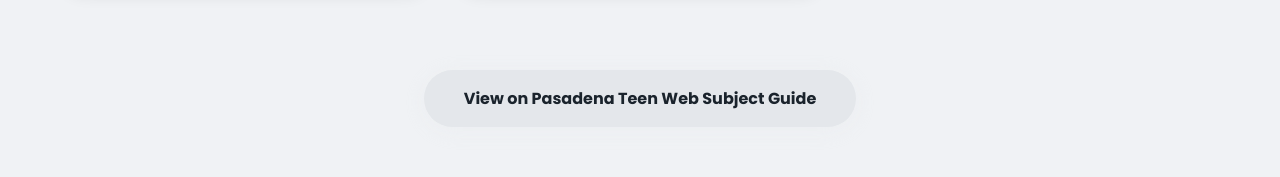
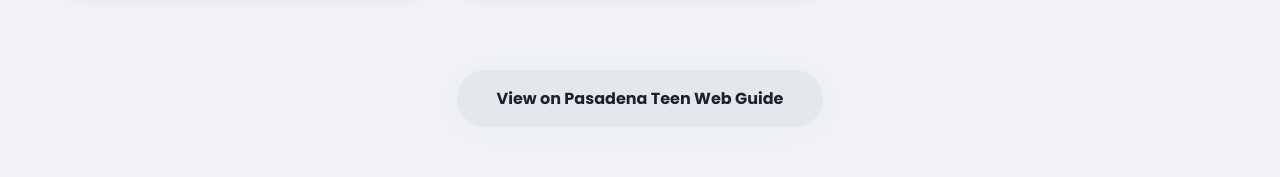
Before and after one commit to aaronshen2027/Path_Guard, a plain HTML site: page index.html in a window 1280 px wide. Shown: the part 3150-3327 px from the top of the page. Drawn offline with Linux system fonts and the light colour scheme.

Commit message:
Add files via upload

```diff
--- a/index.html
+++ b/index.html
@@ -502,7 +502,7 @@
 
                 <div style="text-align: center; margin-top: 3rem;">
                     <a href="https://cityofpasadena.libguides.com/webteen/wellness" target="_blank" class="btn-secondary">
-                        View on Pasadena Teen Web Subject Guide
+                        View on Pasadena Teen Web Guide
                     </a>
                 </div>
             </section>
```
